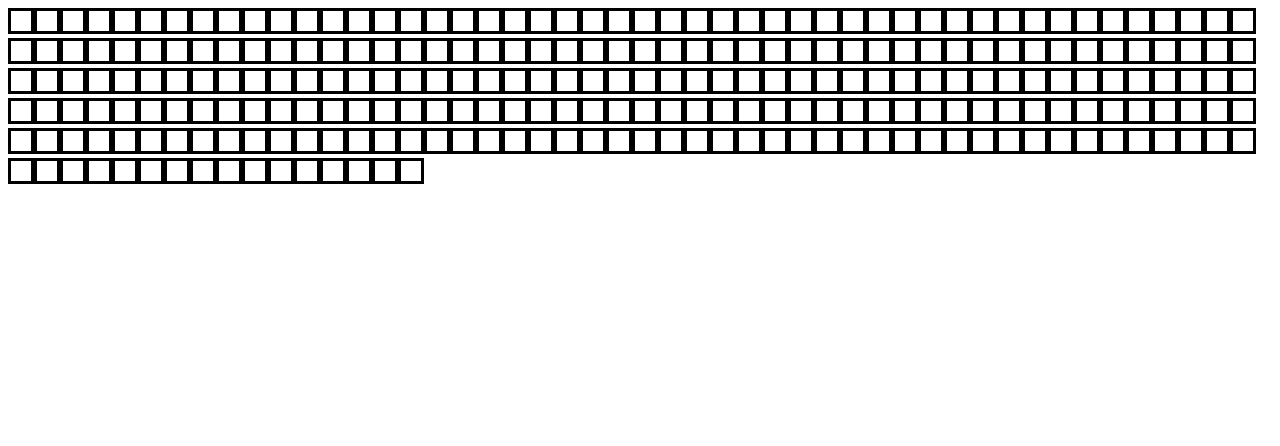
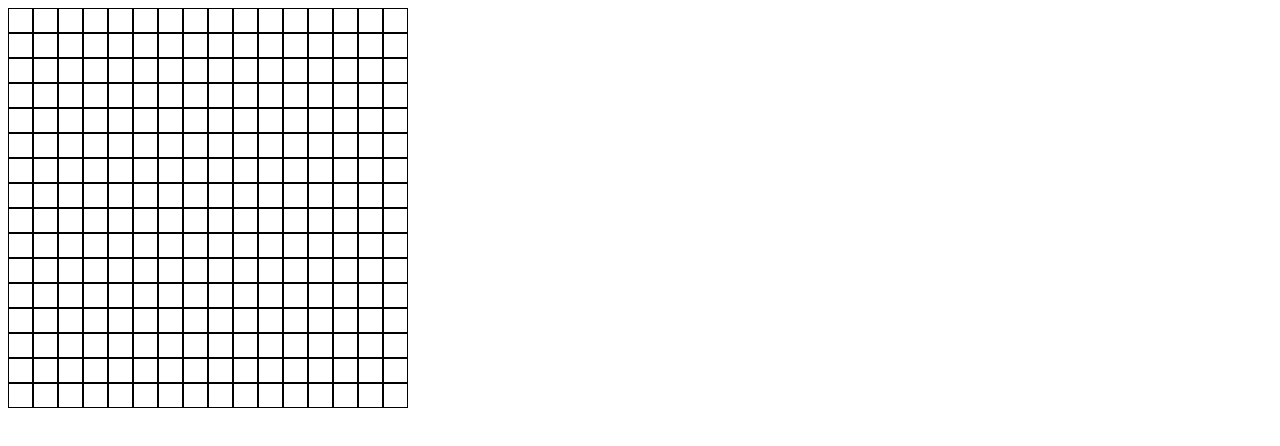
Before and after one commit to nakis93/etch-a-sketch, a plain HTML site: page index.html in a window 1280 px wide. Drawn offline with Linux system fonts and the light colour scheme.

Commit message:
found out how to create grid using flexbox

```diff
--- a/index.html
+++ b/index.html
@@ -9,5 +9,7 @@
     <meta name="viewport" content="width=device-width, initial-scale=1.0" />
     <title>Document</title>
   </head>
-  <body></body>
+  <body>
+    <div id="container"></div>
+  </body>
 </html>
--- a/script.js
+++ b/script.js
@@ -5,13 +5,10 @@ grid.id = "grid";
 document.body.appendChild(grid);
 
 function createColumn() {
-  for (let i = 0; i < 16; i++) {
+  for (let i = 0; i < 256; i++) {
     const square = document.createElement("div");
     square.classList.toggle("square");
     grid.appendChild(square);
   }
 }
-
-for (let i = 0; i < 16; i++) {
-  createColumn();
-}
+createColumn();
--- a/styles.css
+++ b/styles.css
@@ -1,13 +1,12 @@
 .square {
-  border: 3px solid black;
-  padding: 0px;
-  column-gap: 0;
-  row-gap: 0;
-  width: 20px;
-  height: 20px;
-  display: inline-grid;
-  grid-row-start: 1;
-  grid-row-end: 16;
-  grid-column-start: 1;
-  grid-column-end: 16;
+  border: 1px solid black;
+  height: 25px;
+  width: 25px;
 }
+#grid {
+  display: grid;
+  grid-template-columns: repeat(16, 25px [col-start]);
+}
+* {
+  box-sizing: border-box;
+}
```
